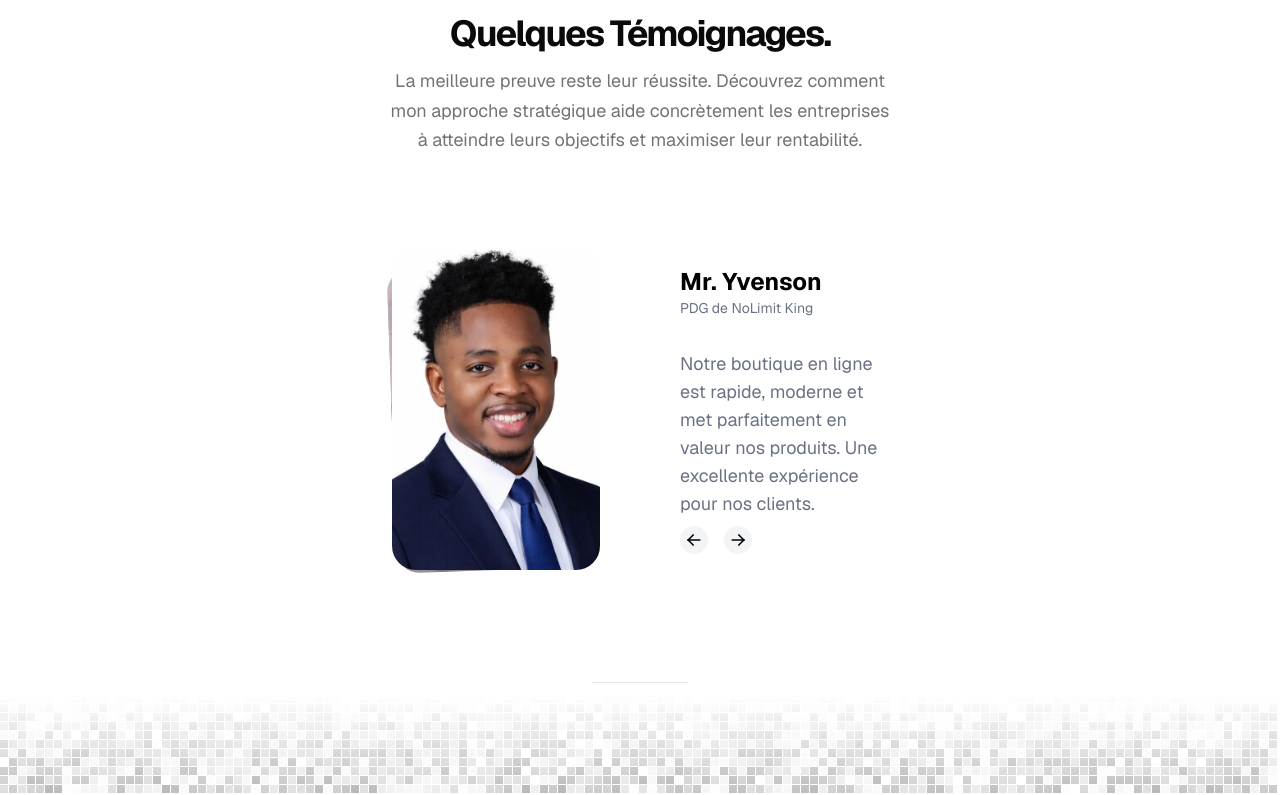
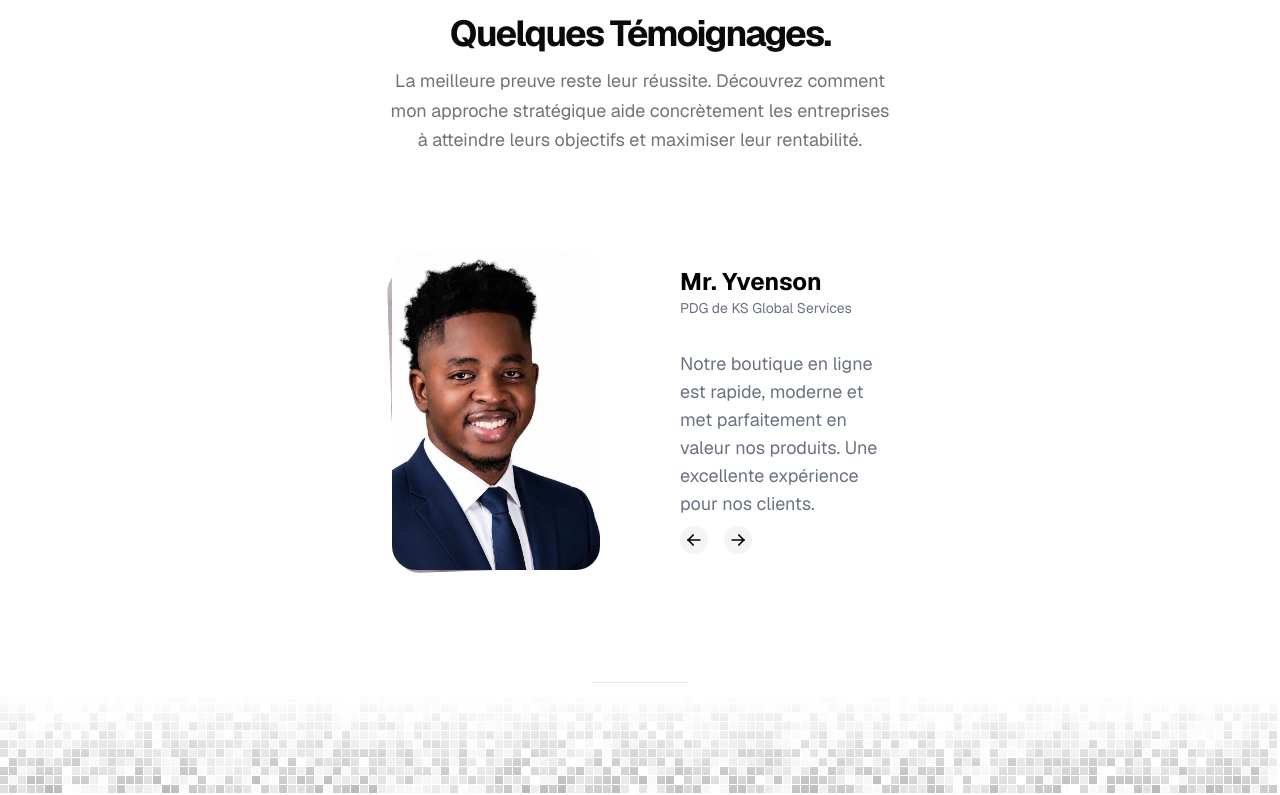
Before and after one commit to wad-creative/portfolio1, a Next.js app: page / in a window 1280 px wide. Shown: the part 4485-5280 px from the top of the page. Built offline with nearby package versions, Linux system fonts and the light colour scheme.

Commit message:
fix photo naming

```diff
--- a/components/section/testimonial-section.tsx
+++ b/components/section/testimonial-section.tsx
@@ -17,14 +17,14 @@ const TESTIMONIALS = [
     quote:
       "Notre boutique en ligne est rapide, moderne et met parfaitement en valeur nos produits. Une excellente expérience pour nos clients.",
     name: "Mr. Yvenson",
-    designation: "PDG de NoLimit King",
+    designation: "PDG de KS Global Services",
     src: "/testimonial2.JPG",
   },
   {
     quote:
       "Notre plateforme de services fiscaux et de consultation est plus efficace que jamais. Tout est plus simple, rapide et bien organisé.",
     name: "Mr. Wedly",
-    designation: "PDG de KS Global Services",
+    designation: "PDG de NoLimit King",
     src: "/testimonial3.jpg",
   },
 ];
```
Also changed, not shown: public/testimonial2.JPG.
